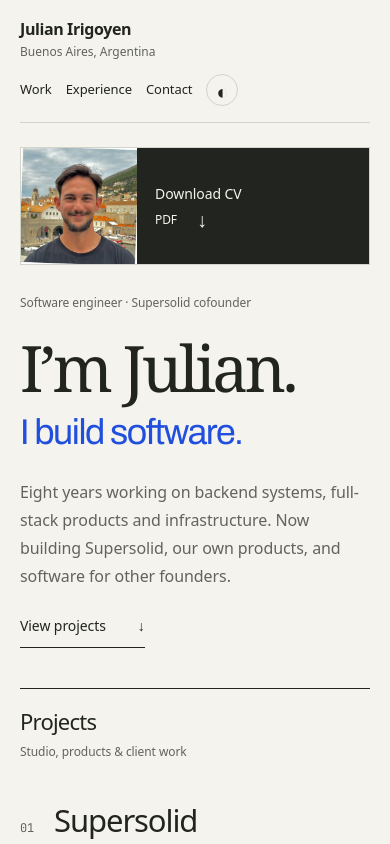
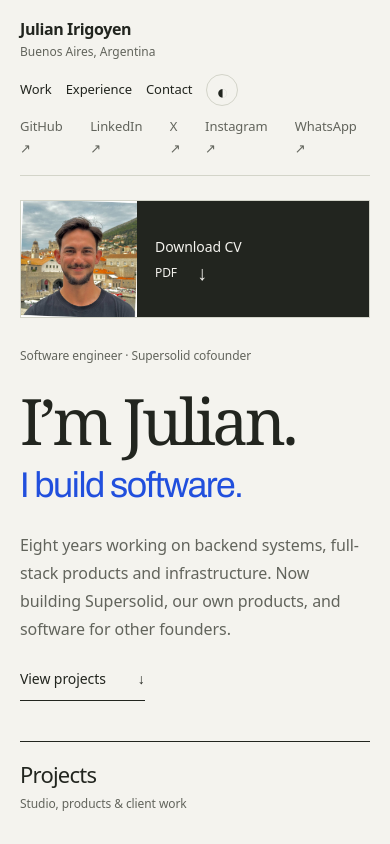
Before and after one commit to JulianIrigoyen/julian-portfolio, a Next.js app: page / in a window 390 px wide. Shown: the top 844 px of the page. Built offline with nearby package versions, Linux system fonts and the light colour scheme; no server answers.

Commit message:
Header: the five social links, from the same list as the footer

```diff
--- a/app/portfolio/Portfolio.module.css
+++ b/app/portfolio/Portfolio.module.css
@@ -28,7 +28,10 @@
 .header { min-height: 104px; display: flex; justify-content: space-between; align-items: center; gap: 24px; border-bottom: 1px solid var(--line); }
 .wordmark { font-weight: 600; font-size: 18px; letter-spacing: -.025em; }
 .location { display: block; font-size: 12px; color: var(--muted); font-weight: 400; letter-spacing: 0; }
+.headerRight { display: flex; align-items: center; gap: 24px; flex-wrap: wrap; justify-content: flex-end; }
 .header nav { display: flex; align-items: center; gap: 28px; font-size: 14px; }
+/* The same five links as the footer, small and quiet, after the page nav. */
+.socials { gap: 16px; font-size: 13px; color: var(--muted); padding-left: 24px; border-left: 1px solid var(--line); }
 .header nav a:hover, .footer a:hover { color: var(--accent); }
 .themeToggle { border: 1px solid var(--line); background: transparent; width: 36px; height: 36px; border-radius: 50%; color: var(--ink); font-size: 22px; display: grid; place-items: center; }
 .hero { padding: 56px 0 64px; display: grid; grid-template-columns: minmax(0, 1fr) minmax(240px, 340px); gap: clamp(48px, 8vw, 120px); align-items: center; }
@@ -128,6 +131,8 @@
   .wordmark { font-size: 16px; }
   .location { font-size: 12px; }
   .header nav { gap: 14px; font-size: 13px; }
+  .headerRight { width: 100%; justify-content: flex-start; gap: 10px 16px; }
+  .socials { width: 100%; padding-left: 0; border-left: 0; gap: 14px; font-size: 12px; }
   .themeToggle { width: 32px; height: 32px; font-size: 20px; }
   .hero { grid-template-columns: 1fr; padding: 24px 0 40px; gap: 28px; }
   .heroMain { padding: 0; }
--- a/app/portfolio/Portfolio.tsx
+++ b/app/portfolio/Portfolio.tsx
@@ -3,6 +3,14 @@ import { CAREER } from "../console/data";
 import { CopyEmail, ThemeToggle } from "./Controls";
 import { CONTACT_EMAIL, EXPERIMENTS, PROJECTS, type Project } from "./projects";
 import s from "./Portfolio.module.css";
+
+const SOCIALS = [
+  { label: "GitHub", href: "https://github.com/JulianIrigoyen" },
+  { label: "LinkedIn", href: "https://linkedin.com/in/julianirigoyen" },
+  { label: "X", href: "https://x.com/irigoyai" },
+  { label: "Instagram", href: "https://instagram.com/julianmirigoyen" },
+  { label: "WhatsApp", href: "https://wa.me/5491136639160" },
+];
 
 function External({ href, children, className }: {
   href: string;
@@ -54,9 +62,14 @@ export default function Portfolio() {
       <a className={s.skip} href="#main">Skip to content</a>
       <header className={s.header}>
         <a className={s.wordmark} href="#top">Julian Irigoyen<span className={s.location}>Buenos Aires, Argentina</span></a>
-        <nav aria-label="Main navigation">
-          <a href="#work">Work</a><a href="#about">Experience</a><a href="#contact">Contact</a><ThemeToggle />
-        </nav>
+        <div className={s.headerRight}>
+          <nav aria-label="Main navigation">
+            <a href="#work">Work</a><a href="#about">Experience</a><a href="#contact">Contact</a><ThemeToggle />
+          </nav>
+          <nav className={s.socials} aria-label="Elsewhere">
+            {SOCIALS.map((link) => <External key={link.label} href={link.href}>{link.label}</External>)}
+          </nav>
+        </div>
       </header>
 
       <main id="main">
@@ -134,11 +147,7 @@ export default function Portfolio() {
       <footer className={s.footer}>
         <a href="#top">Julian Irigoyen <span aria-hidden="true">↑</span></a>
         <nav aria-label="Elsewhere">
-          <External href="https://github.com/JulianIrigoyen">GitHub</External>
-          <External href="https://linkedin.com/in/julianirigoyen">LinkedIn</External>
-          <External href="https://wa.me/5491136639160">WhatsApp</External>
-          <External href="https://instagram.com/julianmirigoyen">Instagram</External>
-          <External href="https://x.com/irigoyai">X</External>
+          {SOCIALS.map((link) => <External key={link.label} href={link.href}>{link.label}</External>)}
         </nav>
       </footer>
     </div>
```
Also changed, not shown: 1 other file (tests, documents, lock files or other folders).
